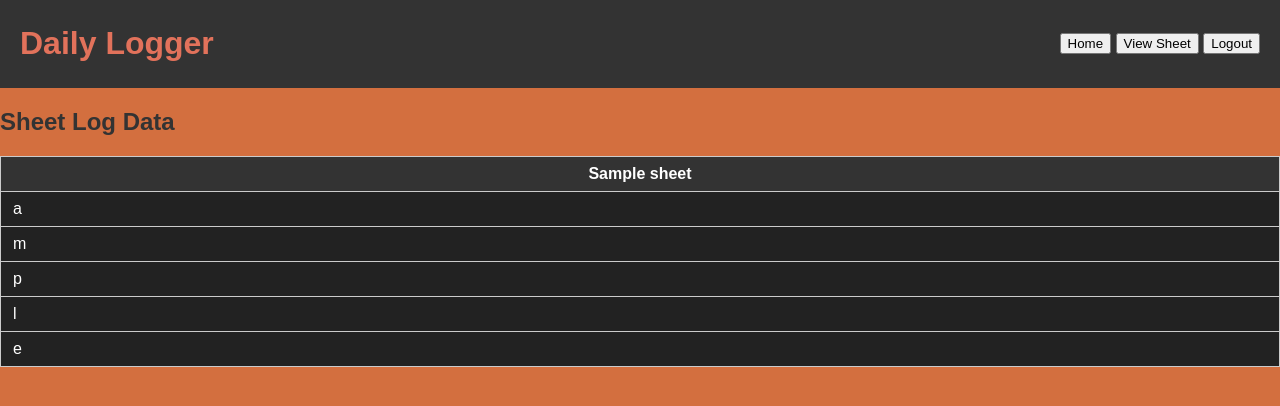
After one commit to kesarasra/Air4AppResume, a Flask app: template templates/view_log.html in a window 1280 px wide. The commit adds this page. Shown: the top 406 px of the page. Run offline with Flask 3, Linux system fonts and the light colour scheme; the template is opened without the code that fills it: most values are stand-ins (such as "Sample title", 1, 10 or a date in 2020); parts of the project's set-up code (start-up, migrations or seed data) failed here and were passed over.

Commit message:
Refactored app to use templates; added admin log sheet view

```diff
--- a/app.py
+++ b/app.py
@@ -1,9 +1,11 @@
-from flask import Flask, request, jsonify, send_from_directory
+from flask import Flask, request, jsonify, send_from_directory, session, redirect, url_for, render_template_string, render_template
 from google.oauth2 import service_account
 from googleapiclient.discovery import build
 import os, json
 
 app = Flask(__name__)
+app.secret_key = os.environ.get('APP_SECRET_KEY', 'default_secret_key')
+
 SCOPES = ['https://www.googleapis.com/auth/spreadsheets']
 
 # Load JSON content from environment variable
@@ -21,21 +23,54 @@ LOG_SHEET = 'DailyLog'
 TREE_SHEET = 'CleanedSheet1'
 ACTIVITIES_SHEET = 'Activities'
 
+# Admin/User credentials
+USERS = {
+    'admin': 'airfour4admin',
+    'test': 'airfour4',
+    'Nong': 'nonga44',
+    'Srithon': 'srithona44',
+    'Thaen': 'thaena44'
+}
 
 def get_service():
     return build('sheets', 'v4', credentials=creds)
 
+@app.route('/static/<path:path>')
+def public_static(path):
+    return send_from_directory('static', path)
+
 @app.route('/')
-def index():
-    return send_from_directory('static', 'index.html')
+def home():
+    if 'username' not in session:
+        return redirect(url_for('login'))
+    return render_template('index.html', username=session['username'], USERS=USERS)
+
+@app.route('/login', methods=['GET', 'POST'])
+def login():
+    if request.method == 'POST':
+        username = request.form['username']
+        password = request.form['password']
+        if username in USERS and USERS[username] == password:
+            session['username'] = username
+            return redirect(url_for('home'))
+        return 'Invalid credentials', 401
+    return send_from_directory('static', 'login.html')
+
+@app.route('/logout')
+def logout():
+    session.pop('username', None)
+    return redirect(url_for('login'))
 
 @app.route('/<path:path>')
 def static_proxy(path):
-    # serve static files from the 'static' folder
+    if 'username' not in session:
+        return redirect(url_for('login'))
     return send_from_directory('static', path)
 
 @app.route('/api/worker-names', methods=['GET'])
 def get_worker_names():
+    if 'username' not in session:
+        return jsonify({'error': 'Unauthorized'}), 401
     service = get_service()
     sheet = service.spreadsheets()
     result = sheet.values().get(
@@ -48,6 +83,8 @@ def get_worker_names():
 
 @app.route('/api/tree-ids', methods=['GET'])
 def get_tree_ids_and_lines():
+    if 'username' not in session:
+        return jsonify({'error': 'Unauthorized'}), 401
     service = get_service()
     sheet = service.spreadsheets()
 
@@ -72,6 +109,8 @@ def get_tree_ids_and_lines():
 
 @app.route('/api/activities', methods=['GET'])
 def get_activities():
+    if 'username' not in session:
+        return jsonify({'error': 'Unauthorized'}), 401
     service = get_service()
     sheet = service.spreadsheets()
     result = sheet.values().get(
@@ -89,6 +128,8 @@ def get_activities():
 
 @app.route('/api/submit', methods=['POST'])
 def submit_log():
+    if 'username' not in session:
+        return jsonify({'error': 'Unauthorized'}), 401
     data = request.json
     values = [[
         data['date'],
@@ -111,6 +152,24 @@ def submit_log():
 
     return jsonify({"status": "success"})
 
+@app.route('/admin/view-log')
+def admin_view_log():
+    if 'username' not in session:
+        return redirect('/login')
+
+    if session['username'] != 'admin':
+        return "Access denied", 403
+
+    service = get_service()
+    sheet = service.spreadsheets()
+    result = sheet.values().get(
+        spreadsheetId=DAILY_LOGGER_ID,
+        range=f"{LOG_SHEET}!A1:G"  # Adjust columns as needed
+    ).execute()
+
+    data = result.get('values', [])
+    return render_template('view_log.html', sheet_data=data)
+
 
 if __name__ == '__main__':
     app.run(debug=True)
--- a/static/activity.html
+++ b/static/activity.html
@@ -7,6 +7,11 @@
   <link rel="stylesheet" href="styles/style.css" />
 </head>
 <body>
+  <header class="navbar">
+    <h1>Daily Logger</h1>
+    <button onclick="window.location.href='/'">Home</button>
+    <button onclick="window.location.href='/logout'">Logout</button>
+  </header>
   <main class="container">
     <h1>Select Activity Type(s)</h1>
     <form id="activity-form">
--- a/static/confirm.html
+++ b/static/confirm.html
@@ -7,6 +7,11 @@
   <link rel="stylesheet" href="styles/style.css" />
 </head>
 <body>
+  <header class="navbar">
+    <h1>Daily Logger</h1>
+    <button onclick="window.location.href='/'">Home</button>
+    <button onclick="window.location.href='/logout'">Logout</button>
+  </header>
   <main class="container">
     <h1>Review Your Entry</h1>
     <div id="review-data"></div>
--- a/static/location.html
+++ b/static/location.html
@@ -7,6 +7,11 @@
   <link rel="stylesheet" href="styles/style.css" />
 </head>
 <body>
+  <header class="navbar">
+    <h1>Daily Logger</h1>
+    <button onclick="window.location.href='/'">Home</button>
+    <button onclick="window.location.href='/logout'">Logout</button>
+  </header>
   <main class="container">
     <h1>Select Work Location</h1>
     <form id="location-form">
--- a/static/styles/style.css
+++ b/static/styles/style.css
@@ -147,3 +147,30 @@ input[type="checkbox"][name="activity"] {
   90% { opacity: 1; }
   100% { opacity: 0; transform: translate(-50%, 10px); }
 }
+
+.navbar {
+  position: sticky;
+  top: 0;
+  background-color: #333;
+  color: white;
+  padding:4px 20px;
+  z-index: 1000;
+  display: flex;
+  justify-content: space-between;
+  align-items: center;
+  font-family: Arial, sans-serif;
+}
+
+.navbar .logout-btn {
+  color: white;
+  text-decoration: none;
+  padding: 8px 15px;
+  background-color: #e74c3c;
+  border-radius: 4px;
+  font-weight: 600;
+  transition: background-color 0.3s ease;
+}
+
+.navbar .logout-btn:hover {
+  background-color: #c0392b;
+}
--- a/static/success.html
+++ b/static/success.html
@@ -7,6 +7,11 @@
   <link rel="stylesheet" href="styles/style.css" />
 </head>
 <body>
+  <header class="navbar">
+    <h1>Daily Logger</h1>
+    <button onclick="window.location.href='/'">Home</button>
+    <button onclick="window.location.href='/logout'">Logout</button>
+  </header>
   <main class="container">
     <h1>Success!</h1>
   <p>Your activity has been recorded.</p>
--- /dev/null
+++ b/templates/view_log.html
@@ -0,0 +1,63 @@
+<!DOCTYPE html>
+<html>
+<head>
+    <title>View Log</title>
+    <link rel="stylesheet" href="/static/styles/style.css">
+    <style>
+        table {
+            width: 100%;
+            border-collapse: collapse;
+            margin-top: 20px;
+            color: white; /* Set text color for entire table */
+        }
+        th, td {
+            padding: 8px 12px;
+            border: 1px solid #ccc;
+            font-family: Arial, sans-serif;
+        }
+        th {
+            background-color: #333; /* Darker background for contrast */
+        }
+        td {
+            background-color: #222; /* Optional: dark background for cells */
+        }
+    </style>
+
+</head>
+<body>
+    <header class="navbar">
+        <h1>Daily Logger</h1>
+        <div>
+            <button onclick="window.location.href='/'">Home</button>
+            <button onclick="window.location.href='/admin/view-log'">View Sheet</button>
+            <button onclick="window.location.href='/logout'">Logout</button>
+        </div>
+    </header>
+
+    <main>
+        <h2>Sheet Log Data</h2>
+        {% if sheet_data %}
+            <table>
+                <thead>
+                <tr>
+                    {% for col in sheet_data[0] %}
+                    <th>{{ col }}</th>
+                    {% endfor %}
+                </tr>
+                </thead>
+                <tbody>
+                {% for row in sheet_data[1:] %}
+                    <tr>
+                    {% for cell in row %}
+                        <td>{{ cell }}</td>
+                    {% endfor %}
+                    </tr>
+                {% endfor %}
+                </tbody>
+            </table>
+            {% else %}
+            <p>No data found in the sheet.</p>
+            {% endif %}
+    </main>
+</body>
+</html>
```
Also changed, not shown: static/login.html (added, +26 -0 lines), templates/index.html (renamed from static/index.html, +9 -1 lines). Lines whose indentation alone changed are shown as unchanged.
